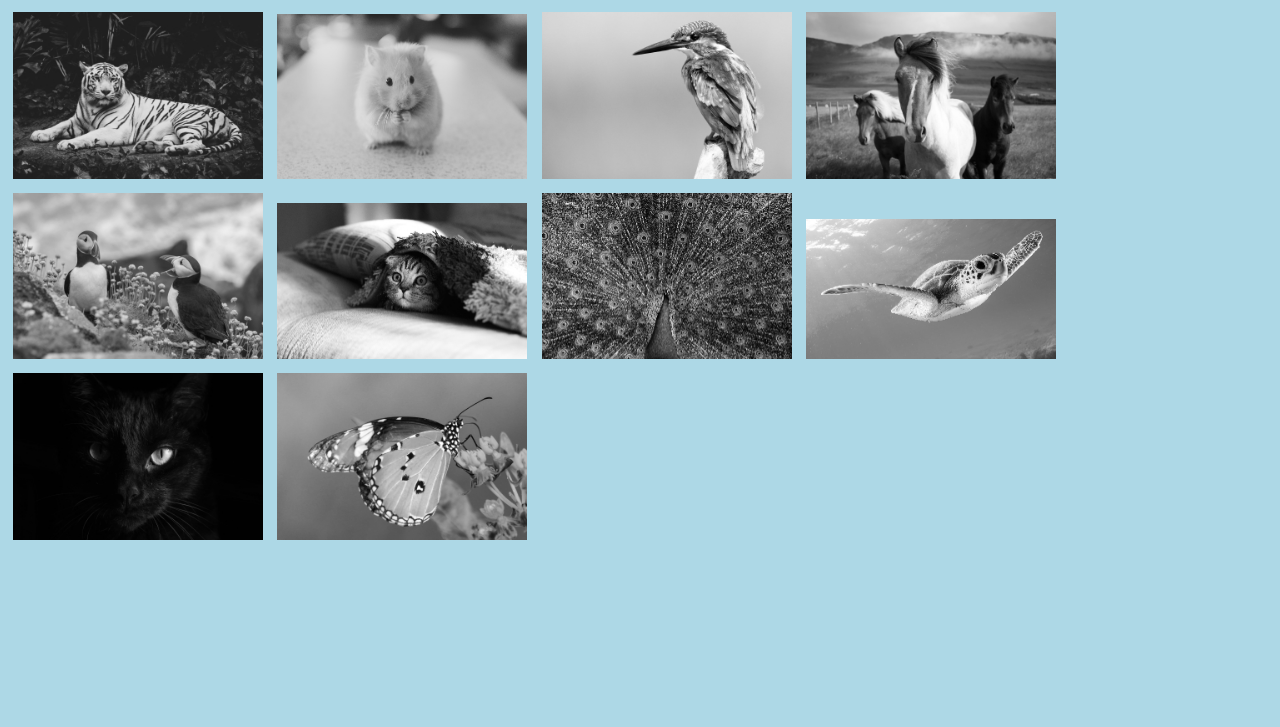
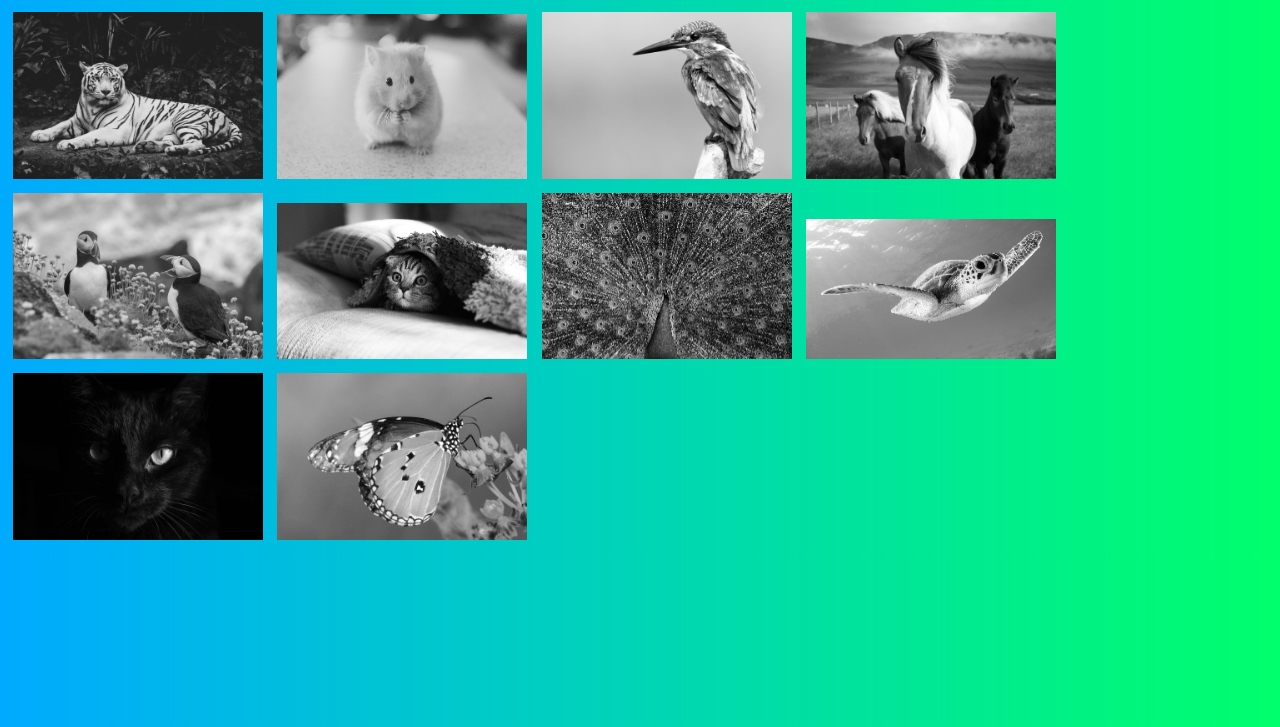
Before and after one commit to sonamkesari/Image_Gallery, a plain HTML site: page index.html in a window 1280 px wide. Shown: the part 73-800 px from the top of the page. Drawn offline with Linux system fonts and the light colour scheme; files whose address does not match are found by name.

Commit message:
Update style.css

```diff
--- a/style.css
+++ b/style.css
@@ -1,6 +1,6 @@
 body{
 	font-family: sans-serif;
-	background: lightblue;
+	background: linear-gradient(to right, #00AAFF, #00FF6C);
 
 }
 h1{
```
